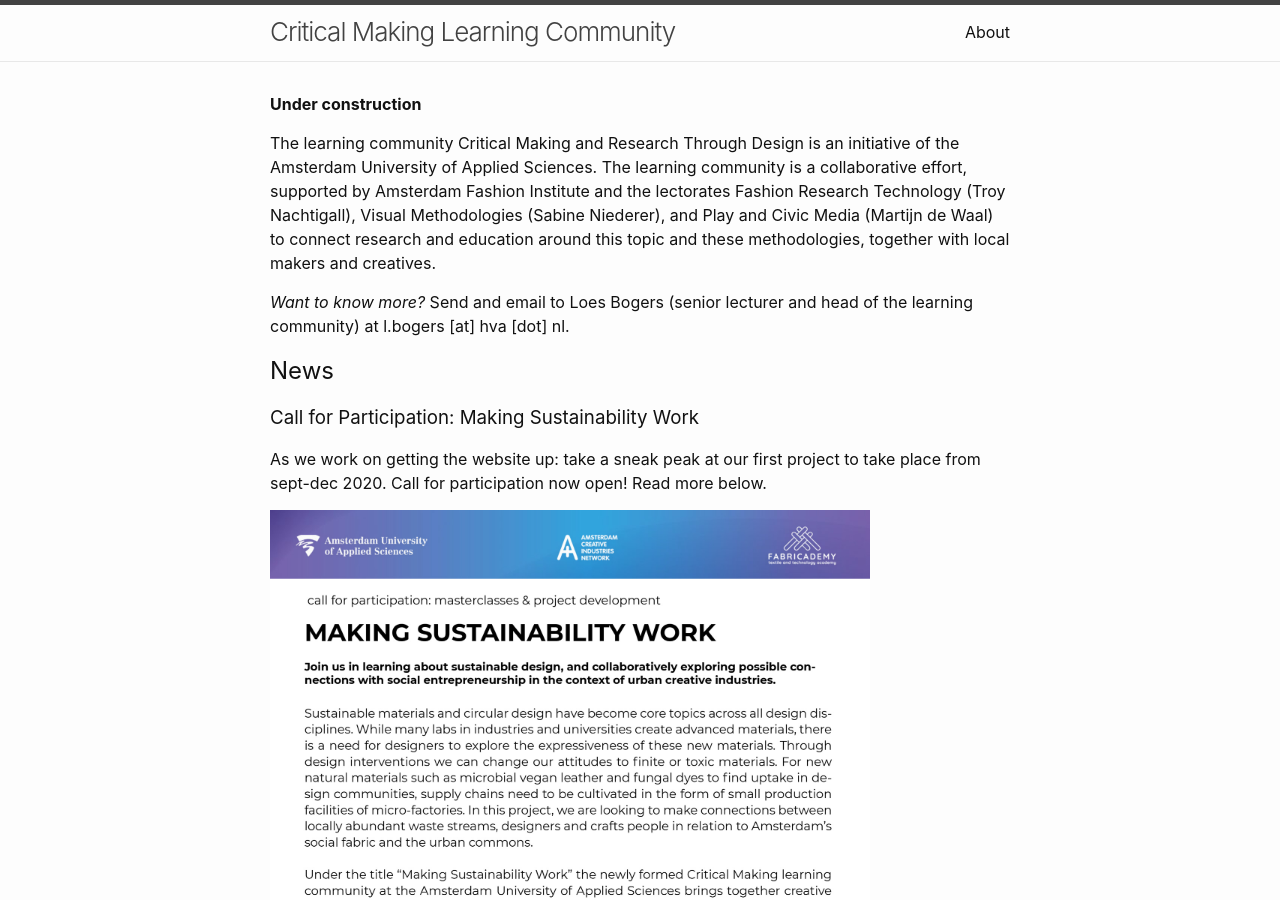
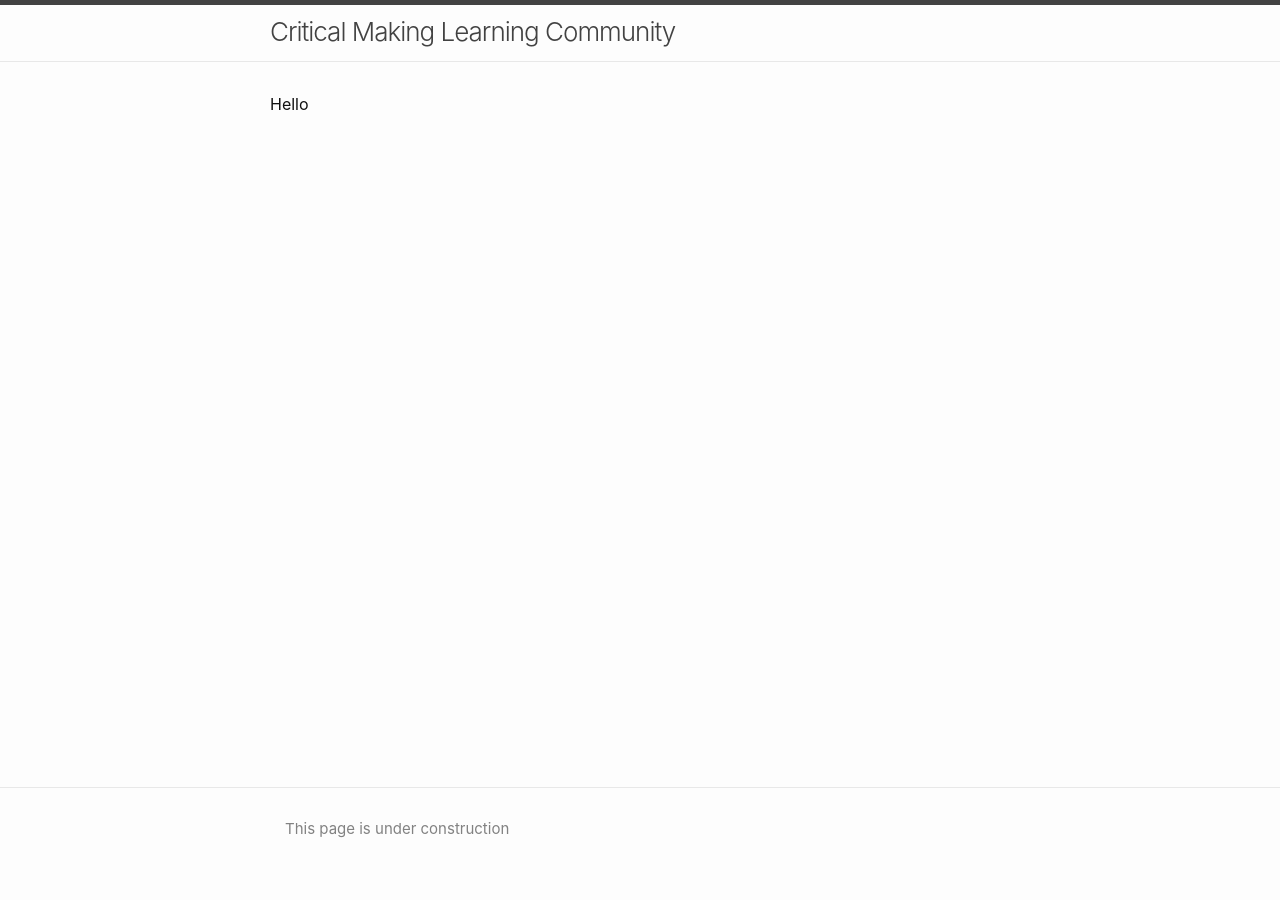
Before and after one commit to criticalmakingcommunity/criticalmakingcommunity, a Jekyll site: the page built from index.md, in a window 1280 px wide and 900 px high. Built offline with Jekyll 4.4.1, drawn with Linux system fonts in a browser that asks for light colours.

Commit message:
delete all

```diff
--- a/index.md
+++ b/index.md
@@ -2,18 +2,4 @@
 layout: home
 ---
 
-**Under construction**
-
-The learning community Critical Making and Research Through Design is an initiative of the Amsterdam University of Applied Sciences. The learning community is a collaborative effort, supported by Amsterdam Fashion Institute and the lectorates Fashion Research Technology (Troy Nachtigall), Visual Methodologies (Sabine Niederer), and Play and Civic Media (Martijn de Waal) to connect research and education around this topic and these methodologies, together with local makers and creatives.
-
-*Want to know more?* Send and email to Loes Bogers (senior lecturer and head of the learning community) at l.bogers [at] hva [dot] nl.
-
-## News
-
-### Call for Participation: Making Sustainability Work
-
-As we work on getting the website up: take a sneak peak at our first project to take place from sept-dec 2020. Call for participation now open! Read more below.
-
-<img src= "./assets/imgs/CallForParticipation1.jpg" alt="visual" width="600"/>
-
-<img src= "./assets/imgs/CallForParticipation2.jpg" alt="visual" width="600"/>
+Hello
```
Also changed, not shown: about.md (deleted, +0 -10 lines), 3 other files.
